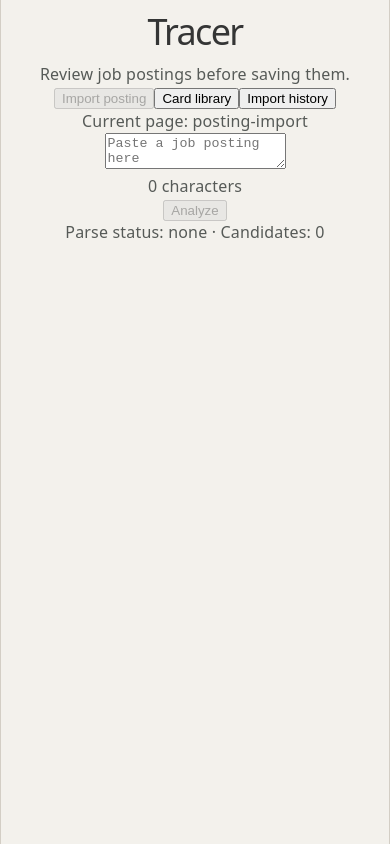
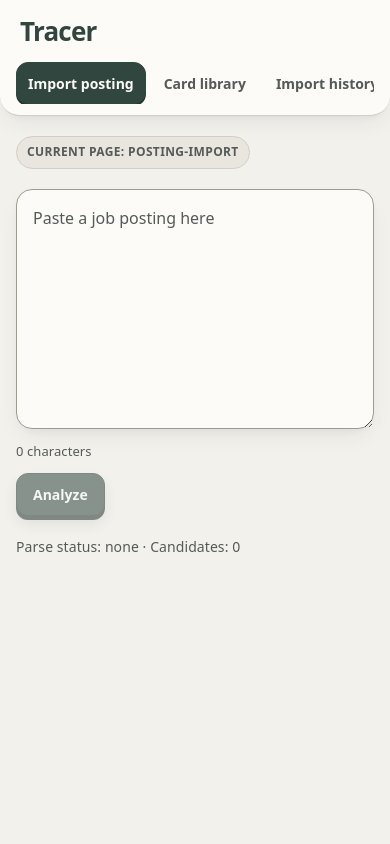
Before and after one commit to dylanxc-cnde/Tracer, a React (Vite) app in the folder frontend/: page / in a window 390 px wide. Built offline with nearby package versions, Linux system fonts and the light colour scheme.

Commit message:
feat: layout for pages

```diff
--- a/frontend/src/App.css
+++ b/frontend/src/App.css
@@ -1,184 +1,412 @@
-.counter {
-  font-size: 16px;
-  padding: 5px 10px;
-  border-radius: 5px;
-  color: var(--accent);
-  background: var(--accent-bg);
-  border: 2px solid transparent;
-  transition: border-color 0.3s;
-  margin-bottom: 24px;
+main {
+  box-sizing: border-box;
+  min-height: 100svh;
+  padding: 32px 40px 64px 296px;
+  color: var(--color-text-primary);
+  text-align: left;
+}
 
-  &:hover {
-    border-color: var(--accent-border);
+main::before {
+  content: '';
+  position: fixed;
+  inset: 16px auto 16px 16px;
+  z-index: 0;
+  width: 240px;
+  border: 1px solid var(--color-border-subtle);
+  border-radius: 24px;
+  background-color: var(--color-surface);
+  box-shadow: var(--shadow);
+}
+
+main > h1 {
+  position: fixed;
+  top: 38px;
+  left: 40px;
+  z-index: 1;
+  margin: 0;
+  color: var(--color-action-primary);
+  font-size: 30px;
+  font-weight: 800;
+  line-height: 1;
+  letter-spacing: -0.8px;
+}
+
+main > h1 + p {
+  position: fixed;
+  top: 82px;
+  left: 40px;
+  z-index: 1;
+  width: 184px;
+  margin: 0;
+  color: var(--color-text-secondary);
+  font-size: 13px;
+  line-height: 1.45;
+}
+
+main > nav {
+  position: fixed;
+  top: 146px;
+  left: 32px;
+  z-index: 1;
+  display: grid;
+  width: 208px;
+  gap: 8px;
+}
+
+main > nav button {
+  width: 100%;
+  padding: 12px 14px;
+  border: 1px solid transparent;
+  border-radius: 12px;
+  color: var(--color-text-secondary);
+  background-color: transparent;
+  box-shadow: none;
+  text-align: left;
+}
+
+main > nav button:hover:not(:disabled) {
+  border-color: var(--color-border-subtle);
+  color: var(--color-text-primary);
+  background-color: var(--color-surface-muted);
+}
+
+main > nav button:disabled {
+  border-color: var(--color-action-primary);
+  color: var(--color-surface);
+  background-color: var(--color-action-primary);
+  box-shadow: 0 3px 0 var(--color-action-pressed);
+  opacity: 1;
+  cursor: default;
+}
+
+main > nav + p {
+  display: inline-flex;
+  margin: 0 0 24px;
+  padding: 6px 10px;
+  border: 1px solid var(--color-border-subtle);
+  border-radius: 999px;
+  color: var(--color-text-secondary);
+  background-color: var(--color-surface-muted);
+  font-size: 12px;
+  font-weight: 700;
+  letter-spacing: 0.03em;
+  text-transform: uppercase;
+}
+
+button {
+  min-height: 42px;
+  padding: 10px 16px;
+  border: 1px solid var(--color-border-subtle);
+  border-radius: 12px;
+  color: var(--color-text-primary);
+  background-color: var(--color-surface);
+  font: inherit;
+  font-size: 14px;
+  font-weight: 700;
+  cursor: pointer;
+  transition:
+    transform 120ms ease,
+    border-color 120ms ease,
+    background-color 120ms ease,
+    box-shadow 120ms ease;
+}
+
+button:hover:not(:disabled) {
+  border-color: var(--color-border-strong);
+}
+
+button:active:not(:disabled) {
+  transform: translateY(2px);
+}
+
+button:focus-visible,
+textarea:focus-visible {
+  outline: 3px solid var(--color-action-primary);
+  outline-offset: 2px;
+}
+
+button:disabled {
+  opacity: 0.55;
+  cursor: not-allowed;
+}
+
+main > button,
+.posting-candidate > button,
+section > button,
+article > button:last-of-type:not(:first-of-type) {
+  border-color: var(--color-action-pressed);
+  color: var(--color-surface);
+  background-color: var(--color-action-primary);
+  box-shadow:
+    0 4px 0 var(--color-action-pressed),
+    0 8px 14px rgba(34, 52, 46, 0.16);
+}
+
+main > button:active:not(:disabled),
+.posting-candidate > button:active:not(:disabled),
+section > button:active:not(:disabled),
+article > button:last-of-type:not(:first-of-type):active:not(:disabled) {
+  box-shadow:
+    0 2px 0 var(--color-action-pressed),
+    0 4px 8px rgba(34, 52, 46, 0.14);
+}
+
+article > button:first-of-type {
+  border-color: var(--color-danger-pressed);
+  color: var(--color-danger);
+  background-color: var(--color-danger-soft);
+  box-shadow:
+    0 4px 0 var(--color-danger-pressed),
+    0 8px 14px rgba(158, 51, 51, 0.14);
+}
+
+article > button:first-of-type:active:not(:disabled) {
+  box-shadow:
+    0 2px 0 var(--color-danger-pressed),
+    0 4px 8px rgba(158, 51, 51, 0.12);
+}
+
+.posting-candidate > button:first-of-type {
+  border-color: var(--color-action-pressed);
+  color: var(--color-surface);
+  background-color: var(--color-action-primary);
+  box-shadow:
+    0 4px 0 var(--color-action-pressed),
+    0 8px 14px rgba(34, 52, 46, 0.16);
+}
+
+.posting-candidate > button:first-of-type:active:not(:disabled) {
+  box-shadow:
+    0 2px 0 var(--color-action-pressed),
+    0 4px 8px rgba(34, 52, 46, 0.14);
+}
+
+textarea {
+  display: block;
+  box-sizing: border-box;
+  width: min(100%, 980px);
+  min-height: 300px;
+  margin: 0 0 12px;
+  padding: 20px;
+  resize: vertical;
+  border: 1px solid var(--color-border-strong);
+  border-radius: 20px;
+  color: var(--color-text-primary);
+  background-color: var(--color-surface);
+  box-shadow: var(--shadow);
+  font: inherit;
+  line-height: 1.55;
+}
+
+textarea::placeholder {
+  color: var(--color-text-secondary);
+}
+
+textarea:focus {
+  border-color: var(--color-action-primary);
+}
+
+main > textarea + p {
+  margin: 0 0 12px;
+  color: var(--color-text-secondary);
+  font-size: 13px;
+}
+
+main > button + p {
+  margin: 20px 0 0;
+  color: var(--color-text-secondary);
+  font-size: 14px;
+}
+
+main > section,
+main > article {
+  width: min(100%, 1040px);
+  margin-top: 28px;
+}
+
+main > section > h2,
+main > article > h2 {
+  margin-bottom: 16px;
+  font-size: 24px;
+}
+
+main article > article,
+main section > article,
+main > article:not(:has(> article)) {
+  margin-top: 12px;
+  padding: 20px;
+  border: 1px solid var(--color-border-subtle);
+  border-radius: 20px;
+  background-color: var(--color-surface);
+  box-shadow: var(--shadow);
+}
+
+main article > article h3,
+main section > article h3,
+main > article:not(:has(> article)) h3 {
+  margin: 0 0 10px;
+  font-size: 18px;
+  line-height: 1.3;
+}
+
+main article > article p,
+main section > article p,
+main > article:not(:has(> article)) p {
+  margin: 6px 0;
+  color: var(--color-text-secondary);
+  font-size: 14px;
+}
+
+main article > article button,
+main section > article button,
+main > article:not(:has(> article)) button {
+  margin-top: 14px;
+  margin-right: 8px;
+}
+
+.posting-candidate {
+  transition:
+    transform 140ms ease,
+    border-color 140ms ease,
+    box-shadow 140ms ease;
+}
+
+.posting-candidate:hover {
+  transform: translateY(-1px);
+  border-color: var(--color-border-strong);
+}
+
+@media (hover: hover) and (pointer: fine) {
+  main > article > article,
+  main > section > article,
+  main > article:not(:has(> article)) {
+    transform-origin: center;
+    transition:
+      transform 160ms ease,
+      border-color 160ms ease,
+      box-shadow 160ms ease;
   }
-  &:focus-visible {
-    outline: 2px solid var(--accent);
-    outline-offset: 2px;
+
+  main > article > article:hover,
+  main > section > article:hover,
+  main > article:not(:has(> article)):hover {
+    transform: translateY(-2px) scale(1.008);
+    border-color: var(--color-border-strong);
+    box-shadow:
+      0 14px 30px rgba(52, 53, 53, 0.12),
+      0 4px 10px rgba(52, 53, 53, 0.08);
   }
 }
 
-.hero {
-  position: relative;
+.posting-candidate--selected {
+  border-color: var(--color-action-primary);
+  box-shadow:
+    0 0 0 3px rgba(49, 70, 62, 0.12),
+    var(--shadow);
+}
 
-  .base,
-  .framework,
-  .vite {
-    inset-inline: 0;
-    margin: 0 auto;
+[role='alert'] {
+  width: min(100%, 980px);
+  box-sizing: border-box;
+  margin: 0 0 16px;
+  padding: 12px 14px;
+  border: 1px solid rgba(196, 71, 71, 0.36);
+  border-radius: 12px;
+  color: var(--color-danger-pressed);
+  background-color: var(--color-danger-soft);
+}
+
+@media (max-width: 900px) {
+  main {
+    padding-left: 260px;
   }
 
-  .base {
-    width: 170px;
-    position: relative;
-    z-index: 0;
+  main::before {
+    width: 208px;
   }
 
-  .framework,
-  .vite {
-    position: absolute;
+  main > h1,
+  main > h1 + p {
+    left: 36px;
   }
 
-  .framework {
-    z-index: 1;
-    top: 34px;
-    height: 28px;
-    transform: perspective(2000px) rotateZ(300deg) rotateX(44deg) rotateY(39deg)
-      scale(1.4);
+  main > h1 + p {
+    width: 156px;
   }
 
-  .vite {
-    z-index: 0;
-    top: 107px;
-    height: 26px;
-    width: auto;
-    transform: perspective(2000px) rotateZ(300deg) rotateX(40deg) rotateY(39deg)
-      scale(0.8);
+  main > nav {
+    left: 28px;
+    width: 184px;
   }
 }
 
-#center {
-  display: flex;
-  flex-direction: column;
-  gap: 25px;
-  place-content: center;
-  place-items: center;
-  flex-grow: 1;
+@media (max-width: 720px) {
+  main {
+    padding: 136px 16px 40px;
+  }
 
-  @media (max-width: 1024px) {
-    padding: 32px 20px 24px;
-    gap: 18px;
+  main::before {
+    inset: 0 0 auto;
+    width: auto;
+    height: 116px;
+    border-width: 0 0 1px;
+    border-radius: 0 0 20px 20px;
+  }
+
+  main > h1 {
+    top: 18px;
+    left: 20px;
+    font-size: 26px;
+  }
+
+  main > h1 + p {
+    display: none;
+  }
+
+  main > nav {
+    top: 62px;
+    right: 16px;
+    left: 16px;
+    display: flex;
+    width: auto;
+    gap: 6px;
+    overflow-x: auto;
+  }
+
+  main > nav button {
+    flex: 1 0 max-content;
+    padding: 9px 11px;
+    text-align: center;
+  }
+
+  main > nav button:disabled {
+    box-shadow: 0 2px 0 var(--color-action-pressed);
+  }
+
+  main > nav + p {
+    margin-bottom: 20px;
+  }
+
+  textarea {
+    min-height: 240px;
+    padding: 16px;
+    border-radius: 16px;
+  }
+
+  main article > article,
+  main section > article,
+  main > article:not(:has(> article)) {
+    padding: 16px;
+    border-radius: 16px;
   }
 }
 
-#next-steps {
-  display: flex;
-  border-top: 1px solid var(--border);
-  text-align: left;
-
-  & > div {
-    flex: 1 1 0;
-    padding: 32px;
-    @media (max-width: 1024px) {
-      padding: 24px 20px;
-    }
-  }
-
-  .icon {
-    margin-bottom: 16px;
-    width: 22px;
-    height: 22px;
-  }
-
-  @media (max-width: 1024px) {
-    flex-direction: column;
-    text-align: center;
+@media (prefers-reduced-motion: reduce) {
+  button,
+  .posting-candidate,
+  main > article > article,
+  main > section > article,
+  main > article:not(:has(> article)) {
+    transition: none;
   }
 }
-
-#docs {
-  border-right: 1px solid var(--border);
-
-  @media (max-width: 1024px) {
-    border-right: none;
-    border-bottom: 1px solid var(--border);
-  }
-}
-
-#next-steps ul {
-  list-style: none;
-  padding: 0;
-  display: flex;
-  gap: 8px;
-  margin: 32px 0 0;
-
-  .logo {
-    height: 18px;
-  }
-
-  a {
-    color: var(--text-h);
-    font-size: 16px;
-    border-radius: 6px;
-    background: var(--social-bg);
-    display: flex;
-    padding: 6px 12px;
-    align-items: center;
-    gap: 8px;
-    text-decoration: none;
-    transition: box-shadow 0.3s;
-
-    &:hover {
-      box-shadow: var(--shadow);
-    }
-    .button-icon {
-      height: 18px;
-      width: 18px;
-    }
-  }
-
-  @media (max-width: 1024px) {
-    margin-top: 20px;
-    flex-wrap: wrap;
-    justify-content: center;
-
-    li {
-      flex: 1 1 calc(50% - 8px);
-    }
-
-    a {
-      width: 100%;
-      justify-content: center;
-      box-sizing: border-box;
-    }
-  }
-}
-
-#spacer {
-  height: 88px;
-  border-top: 1px solid var(--border);
-  @media (max-width: 1024px) {
-    height: 48px;
-  }
-}
-
-.ticks {
-  position: relative;
-  width: 100%;
-
-  &::before,
-  &::after {
-    content: '';
-    position: absolute;
-    top: -4.5px;
-    border: 5px solid transparent;
-  }
-
-  &::before {
-    left: 0;
-    border-left-color: var(--border);
-  }
-  &::after {
-    right: 0;
-    border-right-color: var(--border);
-  }
-}
--- a/frontend/src/index.css
+++ b/frontend/src/index.css
@@ -32,77 +32,74 @@
   --heading: system-ui, 'Segoe UI', Roboto, sans-serif;
   --mono: ui-monospace, Consolas, monospace;
 
-  font: 18px/145% var(--sans);
-  letter-spacing: 0.18px;
+  font: 16px/1.5 var(--sans);
+  letter-spacing: 0.08px;
   color-scheme: light;
-  color: var(--text);
-  background: var(--bg);
+  color: var(--color-text-primary);
+  background-color: var(--color-canvas);
   font-synthesis: none;
   text-rendering: optimizeLegibility;
   -webkit-font-smoothing: antialiased;
   -moz-osx-font-smoothing: grayscale;
+}
 
-  @media (max-width: 1024px) {
-    font-size: 16px;
-  }
+*,
+*::before,
+*::after {
+  box-sizing: border-box;
+}
+
+html {
+  min-width: 320px;
+  min-height: 100%;
+  background-color: var(--color-canvas);
+}
+
+body {
+  min-width: 320px;
+  min-height: 100vh;
+  margin: 0;
+  background-color: var(--color-canvas);
 }
 
 #root {
-  width: 1126px;
-  max-width: 100%;
-  margin: 0 auto;
-  text-align: center;
-  border-inline: 1px solid var(--border);
   min-height: 100svh;
-  display: flex;
-  flex-direction: column;
-  box-sizing: border-box;
-}
-
-body {
-  margin: 0;
 }
 
 h1,
-h2 {
+h2,
+h3,
+h4 {
   font-family: var(--heading);
-  font-weight: 500;
-  color: var(--text-h);
+  color: var(--color-text-primary);
 }
 
-h1 {
-  font-size: 56px;
-  letter-spacing: -1.68px;
-  margin: 32px 0;
-  @media (max-width: 1024px) {
-    font-size: 36px;
-    margin: 20px 0;
-  }
-}
 h2 {
+  margin: 0 0 8px;
   font-size: 24px;
-  line-height: 118%;
+  line-height: 1.2;
   letter-spacing: -0.24px;
-  margin: 0 0 8px;
-  @media (max-width: 1024px) {
-    font-size: 20px;
-  }
-}
-p {
-  margin: 0;
 }
 
-code,
-.counter {
-  font-family: var(--mono);
-  display: inline-flex;
-  border-radius: 4px;
-  color: var(--text-h);
+h3,
+h4,
+p {
+  margin-top: 0;
+}
+
+p {
+  line-height: 1.55;
+}
+
+a {
+  color: var(--color-action-primary);
 }
 
 code {
-  font-size: 15px;
-  line-height: 135%;
+  display: inline-flex;
   padding: 4px 8px;
-  background: var(--code-bg);
+  border-radius: 4px;
+  color: var(--color-text-primary);
+  background-color: var(--color-surface-muted);
+  font: 15px/1.35 var(--mono);
 }
```
Also changed, not shown: frontend/src/components/PostingCardDetails.css (+39 -22 lines), frontend/src/components/PostingCardDetails.tsx (+13 -9 lines).
